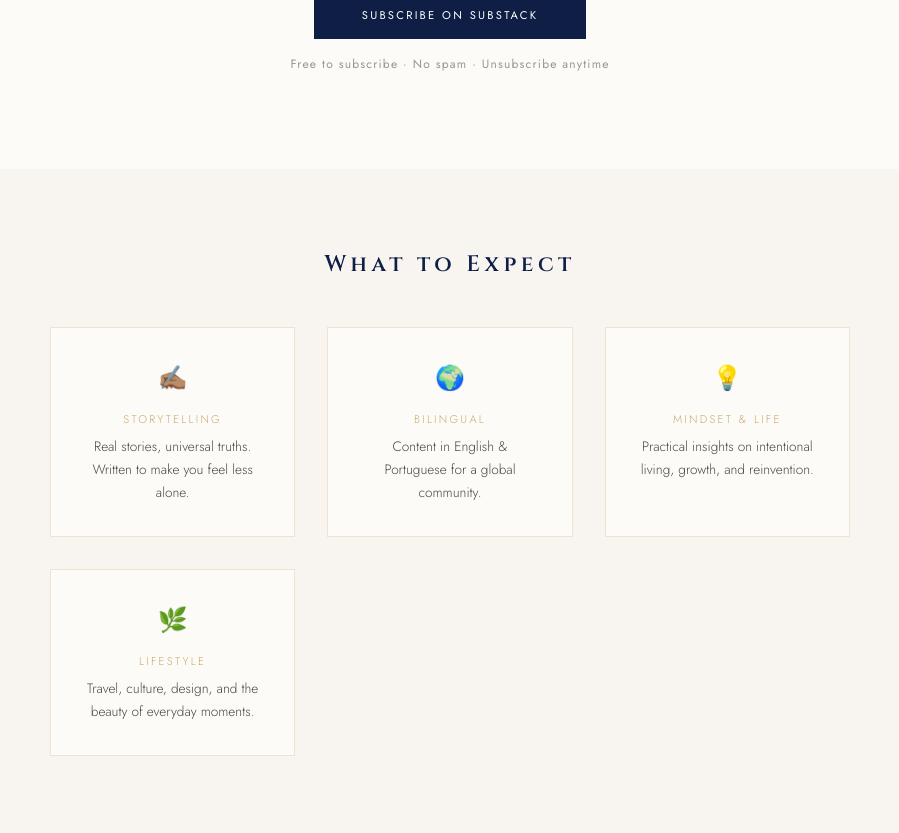
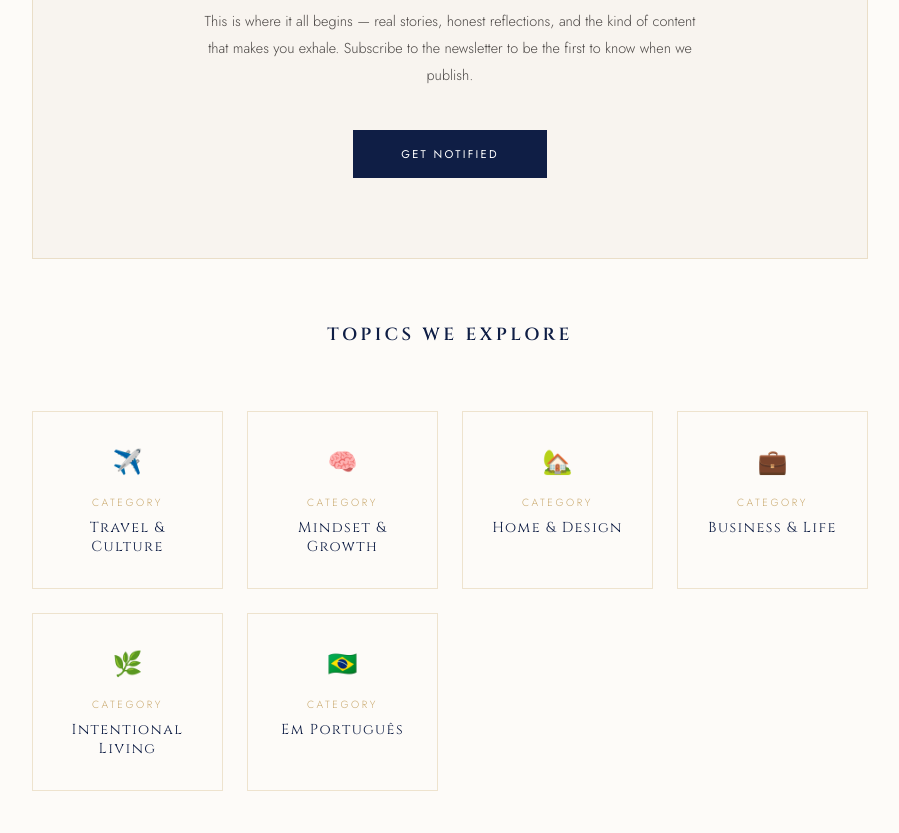
Before and after one commit to vivazia-living/vivazialiving, a plain HTML site: page newsletter.html in a window 1280 px wide. Shown: the part 737-1570 px from the top of the page, without its empty margins (190-1089 px from the left). Drawn offline with nearby package versions, Linux system fonts and the light colour scheme.

Commit message:
Update newsletter.html

```diff
--- a/newsletter.html
+++ b/newsletter.html
@@ -3,7 +3,7 @@
 <head>
 <meta charset="UTF-8">
 <meta name="viewport" content="width=device-width, initial-scale=1.0">
-<title>Newsletter — Vivazia Living</title>
+<title>Blog — Vivazia Living</title>
 <link href="https://fonts.googleapis.com/css2?family=Cinzel:wght@400;600&family=Cormorant+Garamond:ital,wght@0,300;0,400;1,300;1,400&family=Jost:wght@200;300;400;500&display=swap" rel="stylesheet">
 <style>
 *,*::before,*::after{box-sizing:border-box;margin:0;padding:0}
@@ -41,12 +41,11 @@ nav{
 .nav-cta:hover{background:var(--gold)!important}
 
 .page-hero{
-  min-height:60vh;
+  min-height:50vh;
   display:flex;flex-direction:column;justify-content:center;align-items:center;
   text-align:center;
   padding:8rem 2rem 5rem;
   background:var(--cream);
-  position:relative;
 }
 .page-eyebrow{
   font-size:0.65rem;letter-spacing:0.35em;text-transform:uppercase;
@@ -66,19 +65,36 @@ nav{
   font-size:clamp(1.1rem,2vw,1.4rem);
   font-weight:300;font-style:italic;
   color:var(--text-mid);max-width:600px;
-  line-height:1.9;margin-bottom:2.5rem;
+  line-height:1.9;
 }
 
-.newsletter-section{
+.blog-section{
   padding:6rem 2rem;
-  max-width:700px;
+  max-width:900px;
   margin:0 auto;
+}
+
+.coming-soon{
   text-align:center;
+  padding:5rem 2rem;
+  border:0.5px solid rgba(201,169,110,0.3);
+  background:var(--cream);
+  margin-bottom:4rem;
 }
-.newsletter-intro{
-  font-size:0.9rem;line-height:1.9;
-  color:var(--text-mid);font-weight:300;
-  margin-bottom:3rem;
+.coming-soon-label{
+  font-size:0.65rem;letter-spacing:0.35em;text-transform:uppercase;
+  color:var(--gold);margin-bottom:1.5rem;font-weight:300;
+}
+.coming-soon-title{
+  font-family:'Cormorant Garamond',serif;
+  font-size:clamp(1.5rem,3vw,2.2rem);
+  font-weight:300;font-style:italic;
+  color:var(--navy);margin-bottom:1.5rem;
+}
+.coming-soon-text{
+  font-size:0.9rem;color:var(--text-mid);
+  line-height:1.9;font-weight:300;
+  max-width:500px;margin:0 auto 2.5rem;
 }
 .subscribe-btn{
   display:inline-block;
@@ -87,43 +103,36 @@ nav{
   font-size:0.7rem;letter-spacing:0.2em;text-transform:uppercase;
   padding:1rem 3rem;text-decoration:none;
   transition:background 0.3s;
-  margin-bottom:1rem;
 }
 .subscribe-btn:hover{background:var(--gold)}
-.subscribe-note{
-  font-size:0.75rem;color:var(--text-light);
-  letter-spacing:0.1em;
+
+.categories{
+  display:grid;grid-template-columns:repeat(auto-fit,minmax(180px,1fr));
+  gap:1.5rem;margin-top:4rem;
+}
+.category-card{
+  padding:2rem 1.5rem;
+  border:0.5px solid rgba(201,169,110,0.3);
+  background:var(--warm-white);
+  text-align:center;
+  transition:border-color 0.2s;
+}
+.category-card:hover{border-color:var(--gold)}
+.category-icon{font-size:1.5rem;margin-bottom:1rem;}
+.category-label{
+  font-size:0.65rem;letter-spacing:0.25em;text-transform:uppercase;
+  color:var(--gold);font-weight:300;margin-bottom:0.5rem;
+}
+.category-name{
+  font-family:'Cinzel',serif;font-size:0.9rem;
+  color:var(--navy);letter-spacing:0.1em;
 }
 
-.what-to-expect{
-  background:var(--cream);
-  padding:5rem 2rem;
-  text-align:center;
-}
 .section-title{
-  font-family:'Cinzel',serif;font-size:1.4rem;
+  font-family:'Cinzel',serif;font-size:1.1rem;
   letter-spacing:0.2em;color:var(--navy);
-  margin-bottom:3rem;font-weight:600;
-}
-.expect-grid{
-  display:grid;grid-template-columns:repeat(auto-fit,minmax(200px,1fr));
-  gap:2rem;max-width:800px;margin:0 auto;
-}
-.expect-item{
-  padding:2rem;
-  border:0.5px solid rgba(201,169,110,0.3);
-  background:var(--warm-white);
-}
-.expect-icon{
-  font-size:1.5rem;margin-bottom:1rem;
-}
-.expect-label{
-  font-size:0.7rem;letter-spacing:0.2em;text-transform:uppercase;
-  color:var(--gold);font-weight:300;margin-bottom:0.5rem;
-}
-.expect-text{
-  font-size:0.85rem;color:var(--text-mid);
-  line-height:1.7;font-weight:300;
+  margin-bottom:2rem;font-weight:600;
+  text-align:center;text-transform:uppercase;
 }
 
 footer{
@@ -153,47 +162,60 @@ footer a{color:var(--gold);text-decoration:none;}
 </nav>
 
 <div class="page-hero">
-  <p class="page-eyebrow">Words with intention</p>
-  <h1 class="page-title">The Newsletter</h1>
+  <p class="page-eyebrow">Stories · Insights · Real Talk</p>
+  <h1 class="page-title">The Blog</h1>
   <div class="page-rule"></div>
-  <p class="page-desc">Stories, insights, and real talk — in English & Portuguese. Delivered to your inbox with love.</p>
+  <p class="page-desc">Lifestyle, mindset, culture and intentional living — in English & Portuguese.</p>
 </div>
 
-<section class="newsletter-section">
-  <p class="newsletter-intro">
-    This is a space for those who are building, reinventing, and living with intention.
-    Each edition brings thoughtful reflections on lifestyle, mindset, culture, and the
-    art of elevating your everyday — bilingual, honest, and always purposeful.
-  </p>
-  <a href="https://substack.com/@vivazialiving" class="subscribe-btn" target="_blank">Subscribe on Substack</a>
-  <p class="subscribe-note">Free to subscribe · No spam · Unsubscribe anytime</p>
-</section>
+<section class="blog-section">
 
-<div class="what-to-expect">
-  <h2 class="section-title">What to Expect</h2>
-  <div class="expect-grid">
-    <div class="expect-item">
-      <div class="expect-icon">✍🏽</div>
-      <div class="expect-label">Storytelling</div>
-      <p class="expect-text">Real stories, universal truths. Written to make you feel less alone.</p>
+  <div class="coming-soon">
+    <p class="coming-soon-label">Coming Soon</p>
+    <h2 class="coming-soon-title">The first stories are on their way.</h2>
+    <p class="coming-soon-text">
+      This is where it all begins — real stories, honest reflections, and the kind of
+      content that makes you exhale. Subscribe to the newsletter to be the first to know
+      when we publish.
+    </p>
+    <a href="newsletter.html" class="subscribe-btn">Get Notified</a>
+  </div>
+
+  <h2 class="section-title">Topics We Explore</h2>
+  <div class="categories">
+    <div class="category-card">
+      <div class="category-icon">✈️</div>
+      <div class="category-label">Category</div>
+      <div class="category-name">Travel & Culture</div>
     </div>
-    <div class="expect-item">
-      <div class="expect-icon">🌍</div>
-      <div class="expect-label">Bilingual</div>
-      <p class="expect-text">Content in English & Portuguese for a global community.</p>
+    <div class="category-card">
+      <div class="category-icon">🧠</div>
+      <div class="category-label">Category</div>
+      <div class="category-name">Mindset & Growth</div>
     </div>
-    <div class="expect-item">
-      <div class="expect-icon">💡</div>
-      <div class="expect-label">Mindset & Life</div>
-      <p class="expect-text">Practical insights on intentional living, growth, and reinvention.</p>
+    <div class="category-card">
+      <div class="category-icon">🏡</div>
+      <div class="category-label">Category</div>
+      <div class="category-name">Home & Design</div>
     </div>
-    <div class="expect-item">
-      <div class="expect-icon">🌿</div>
-      <div class="expect-label">Lifestyle</div>
-      <p class="expect-text">Travel, culture, design, and the beauty of everyday moments.</p>
+    <div class="category-card">
+      <div class="category-icon">💼</div>
+      <div class="category-label">Category</div>
+      <div class="category-name">Business & Life</div>
+    </div>
+    <div class="category-card">
+      <div class="category-icon">🌿</div>
+      <div class="category-label">Category</div>
+      <div class="category-name">Intentional Living</div>
+    </div>
+    <div class="category-card">
+      <div class="category-icon">🇧🇷</div>
+      <div class="category-label">Category</div>
+      <div class="category-name">Em Português</div>
     </div>
   </div>
-</div>
+
+</section>
 
 <footer>
   <p>© 2025 Vivazia Living · <a href="index.html">vivazia.net</a> · Simplify · Inspire · Elevate</p>
```
